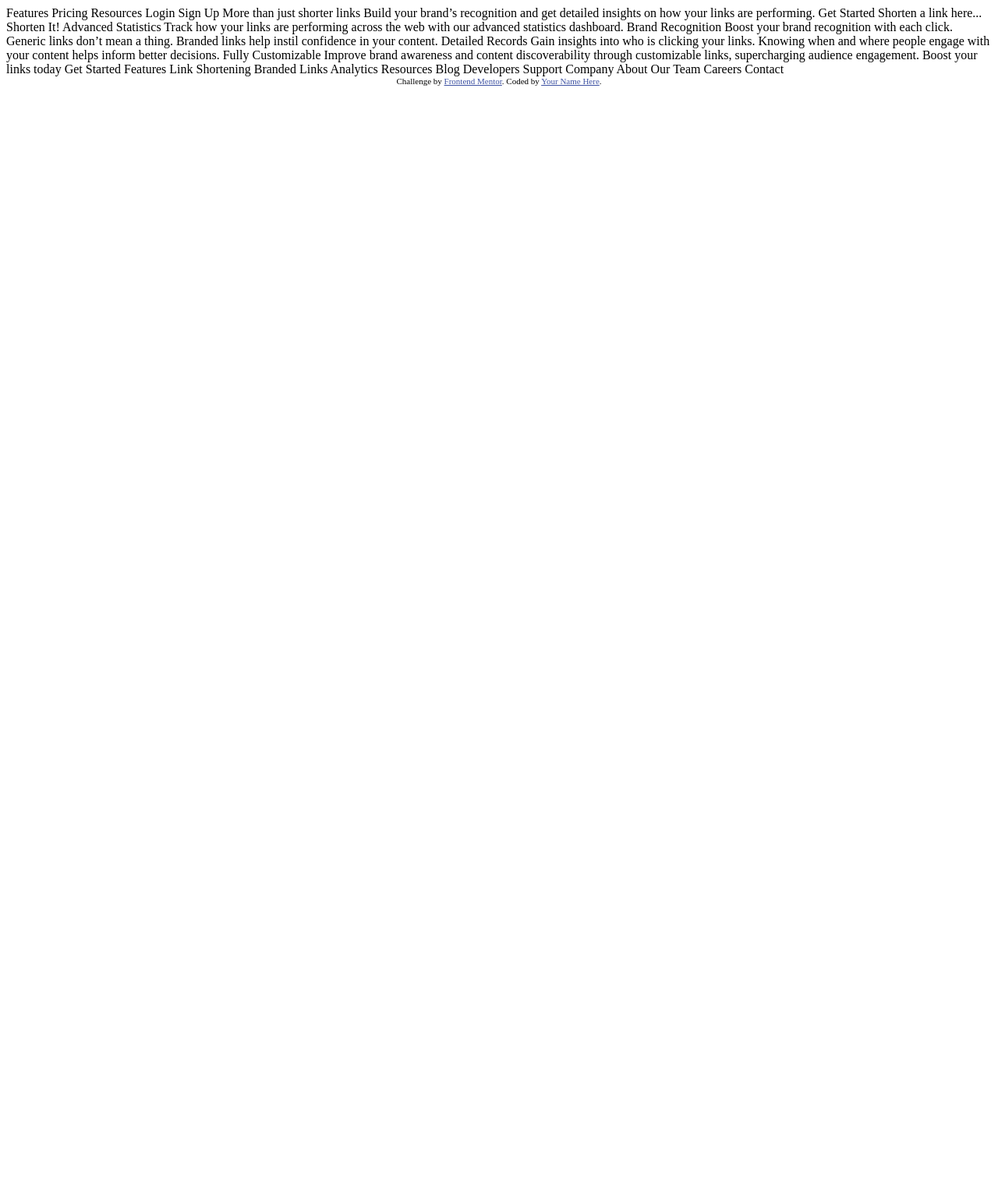
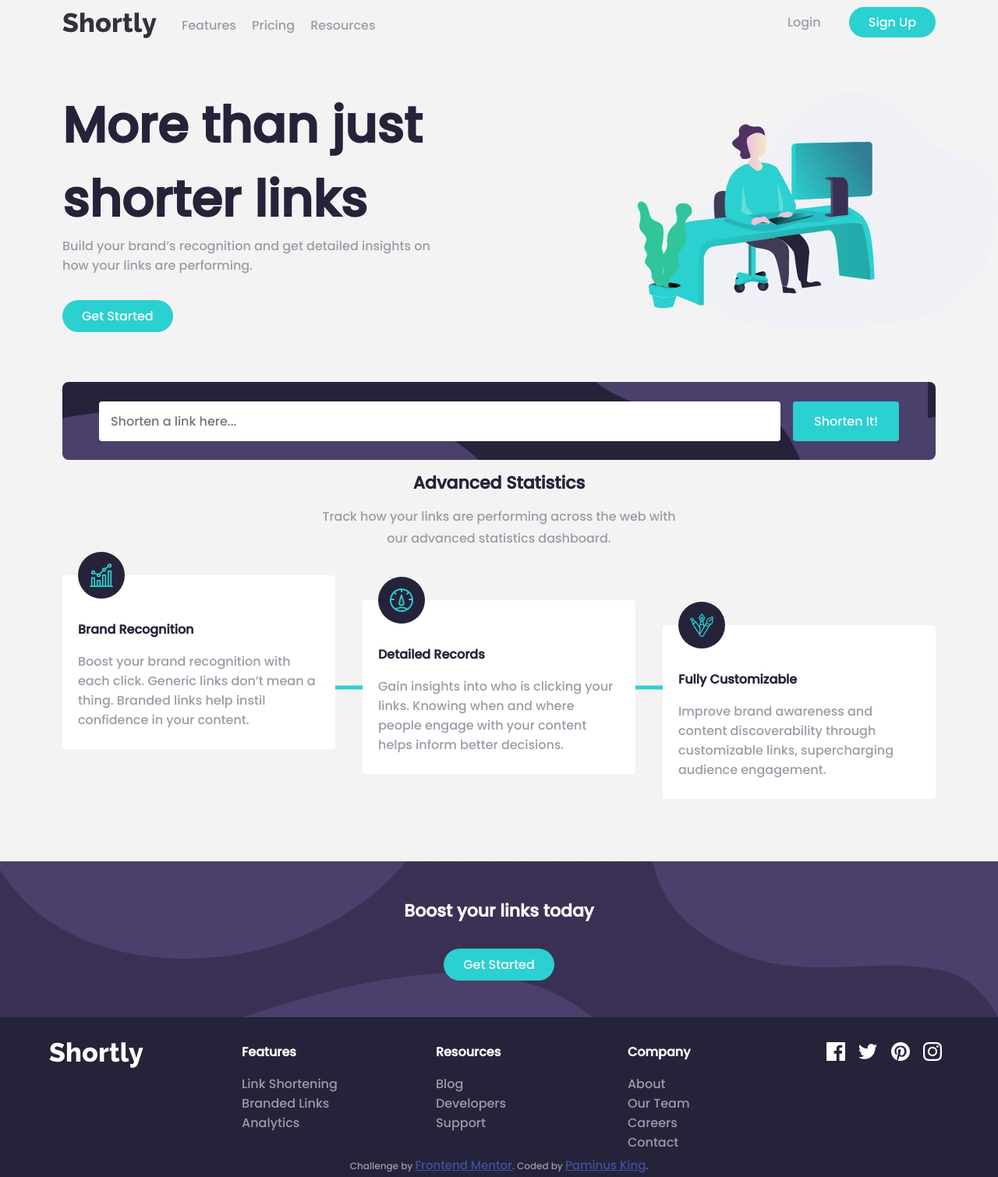
Before and after one commit to paminus-kingori/URL-shortening-site, a plain HTML site: page index.html in a window 1280 px wide. Shown: the whole page at 78% size. Before the commit the page ends 800 px from the top, so only its background shows below. Drawn offline with nearby package versions, Linux system fonts and the light colour scheme.

Commit message:
so far so good

```diff
--- a/index.html
+++ b/index.html
@@ -7,79 +7,179 @@
   <link rel="icon" type="image/png" sizes="32x32" href="./images/favicon-32x32.png">
 
   <title>Frontend Mentor | Shortly URL shortening API Challenge</title>
+  <link rel="stylesheet" href="style.css">
+  <script src="https://cdnjs.cloudflare.com/ajax/libs/axios/0.21.1/axios.min.js"></script>
 
   <!-- Feel free to remove these styles or customise in your own stylesheet 👍 -->
-  <style>
-    .attribution { font-size: 11px; text-align: center; }
-    .attribution a { color: hsl(228, 45%, 44%); }
-  </style>
+
 </head>
 <body>
+<main>
+  <nav>
+    <aside>
+    <img src="images/logo.svg" alt="logo">
+  <article class="links">
+    <small>Features</small>
+  <small>Pricing</small>
+  <small>Resources</small>
+  </article>
+</aside>
 
-  Features
-  Pricing
-  Resources
+  <article class="registration">
+ <a href="#"> <small>Login</small></a>
+  <a href="#" class="sign-up"><small>Sign Up</small></a>
+</article>
 
-  Login
-  Sign Up
+  <!-- for mobile display  -->
+  <aside class="mobile-menu">
+    <img src="images/icon-hamburger.svg" class="menu-icon" alt="menu">
+    <!-- <img src="images/icon-close.svg" alt="close" class="close-icon"> -->
+    <div class="mobile-links">
+      <small>Features</small>
+      <small>Pricing</small>
+      <small>Resources</small>
+      <br>
+      <small>Login</small>
+      <small class="sign-up">Sign Up</small>
+    </div>
+  </aside>
+  </nav>
 
-  More than just shorter links
+  <section class="landing">
+          <aside class="left">
+        <strong>More than just shorter links</strong>
 
-  Build your brand’s recognition and get detailed insights
-  on how your links are performing.
+        <article class="text">Build your brand’s recognition and get detailed insights
+          on how your links are performing.</article>
 
-  Get Started
+          <button class="get">Get Started</button>
+      </aside>
+      <img src="images/illustration-working.svg" alt="working svg" class="work-svg">
 
-  Shorten a link here...
+  </section>
 
-  Shorten It!
+<section class="pad">
+  <section class="short-sect">
 
-  Advanced Statistics
+    <input type="text" class="search" placeholder="Shorten a link here...">
 
+    <button type="submit" class="submit-btn">Shorten It!</button>
+</section>
+
+  <!-- links will be displayed here  -->
+  <aside class="results-sect">
+    <!-- <div class="result-bar">
+      <article class="original">
+          https:origi.com
+      </article>
+      <article class="new">
+         bit.new.com
+      </article>
+      <button class="copy">
+        Copy
+      </button>
+    </div> -->
+  </aside>
+
+
+<article class="advanced"><strong>  Advanced Statistics </strong>
+
+      <article class="advanced-text">
       Track how your links are performing across the web with our
       advanced statistics dashboard.
+      </article>
+</article>
 
-  Brand Recognition
+<section class="brand">
+
+      <aside>
+      <picture><img src="images/icon-brand-recognition.svg" alt="brand recognition svg"></picture>
+    <strong> Brand Recognition</strong>
+        <article class="brand-text">
 
       Boost your brand recognition with each click. Generic links don’t
       mean a thing. Branded links help instil confidence in your content.
+        </article>
+    </aside>
 
-  Detailed Records
+    <aside>
+      <picture>      <img src="images/icon-detailed-records.svg" alt="detailed icon">     </picture>
+    <strong>  Detailed Records</strong>
 
+    <article class="brand-text">
       Gain insights into who is clicking your links. Knowing when and where
       people engage with your content helps inform better decisions.
+    </article>
+    </aside>
 
-  Fully Customizable
+      <aside>
+       <picture> <img src="images/icon-fully-customizable.svg" alt="fully customizable"></picture>
+    <strong>    Fully Customizable</strong>
 
+    <article class="brand-text">
       Improve brand awareness and content discoverability through customizable
       links, supercharging audience engagement.
+    </article>
 
-  Boost your links today
+      </aside>
+</section>
+</section>
 
-  Get Started
+<section class="boost">
+      <strong>Boost your links today</strong>
 
-  Features
+      <button class="get ">Get Started</button>
+</section>
 
-  Link Shortening
-  Branded Links
-  Analytics
+<footer>
+        <div class="logo">
+          <img src="images/white-logo.svg" alt="logo">
+        </div>
 
-  Resources
+      <aside>
+          <strong>Features</strong>
+            <ul>
 
-  Blog
-  Developers
-  Support
+        <li>Link Shortening</li>
+        <li>Branded Links</li>
+        <li>Analytics</li>
+            </ul>
+      </aside>
 
-  Company
+      <aside>
+        <strong>Resources</strong>
+          <ul>
 
-  About
-  Our Team
-  Careers
-  Contact
+        <li>Blog</li>
+        <li>Developers</li>
+        <li>Support</li>
+          </ul>
+      </aside>
+
+        <aside>
+        <strong>Company</strong>
+
+       <ul>
+        <li>About</li>
+        <li>Our Team</li>
+        <li>Careers</li>
+        <li>Contact</li>
+       </ul>
+        </aside>
+
+        <aside class="icons">
+          <img src="images/icon-facebook.svg" alt="facebook">
+          <img src="images/icon-twitter.svg" alt="twitter">
+          <img src="images/icon-pinterest.svg" alt="pinterest">
+          <img src="images/icon-instagram.svg" alt="instagram">
+        </aside>
 
         <div class="attribution">
           Challenge by <a href="https://www.frontendmentor.io?ref=challenge" target="_blank">Frontend Mentor</a>.
-    Coded by <a href="#">Your Name Here</a>.
+          Coded by <a href="https://paminus-kingori.github.io/portfolio/" target="_blank">Paminus King</a>.
         </div>
+</footer>
+  </main>
+  <script src="script.js"></script>
 </body>
 </html>
--- /dev/null
+++ b/script.js
@@ -0,0 +1,56 @@
+const base = 'https://api.shrtco.de/v2/';
+
+let input = document.querySelector('.search');
+// console.log(input);
+const submit = document.querySelector('.submit-btn');
+// let original = document.querySelector('.original');
+// let newLink = document.querySelector('.new')
+const resultHolder = document.querySelector('.results-sect')
+
+
+const creator = (ori,shorti) =>{
+        const resBar = document.createElement("div")
+
+        const originalLink = document.createElement("article")
+        const newLink = document.createElement("article")
+        const copyBtn = document.createElement("button")
+
+        resBar.setAttribute("class","result-bar")
+        originalLink.setAttribute("class","original")
+        newLink.setAttribute("class","new")
+        copyBtn.setAttribute("class","copy")
+
+        copyBtn.textContent= "Copy";
+        originalLink.textContent = ori;
+        newLink.textContent = shorti;
+
+        resultHolder.appendChild(resBar);
+        resBar.appendChild(originalLink);
+        resBar.appendChild(newLink);
+        resBar.appendChild(copyBtn);
+}
+
+submit.addEventListener('click',()=>{
+
+    fetch(`${base}shorten?url=${input.value}`)
+.then(
+    data =>{
+        return data.json()
+    })
+.then((data) =>{
+    console.log(data)
+    console.log(`${data.result.full_short_link}`)
+    console.log(`${data.result.original_link}`)
+
+    // original.innerHTML = `${data.result.original_link}`;
+    // newLink.innerHTML = `${data.result.full_short_link}`;
+
+    creator(`${data.result.original_link}`,`${data.result.full_short_link}`)
+
+})
+.catch(
+    (error)=>{
+        alert("error")
+    }
+)
+})
--- /dev/null
+++ b/style.css
@@ -0,0 +1,400 @@
+@import url('https://fonts.googleapis.com/css2?family=Poppins:wght@500&display=swap');
+
+*{
+    margin:0;
+    padding:0;
+    box-sizing: border-box;
+    font-family: 'Poppins',sans-serif;
+    font-size: 16px;
+    color:hsl(257, 7%, 63%);
+}
+body{
+    margin:0;
+    background-color: #f3f3f3;
+}
+.mobile-menu{
+    display:none;
+   padding:5px 10px;
+    flex-direction: column;
+    position: relative;
+    background-color: #ffffff;
+    width:max-content;
+}
+.close-icon{
+    display:none;
+}
+.mobile-links{
+    display:none;
+    position: absolute;
+    right: 6px;
+    top: 30px;
+    width: max-content;
+    padding: 10px 20px;
+    background: #0000006e;
+}
+.mobile-menu:hover  .mobile-links{
+display:block;
+}
+nav{
+    display: flex;
+    width: 100%;
+    justify-content: space-between;
+    padding: 1rem 5rem 3rem 5rem;
+}
+nav aside{
+    display: flex;
+    place-items: center;
+}
+.links{
+    margin-left: 2rem;
+}
+.links small:nth-child(2){
+    margin: 0 1rem;
+}
+.registration a{
+    text-decoration: none;
+}
+.sign-up{
+    margin-left: 2rem;
+    padding: 8px 25px;
+    background: #2bd0d0;
+    border-radius: 30px;
+}
+.sign-up:hover{
+    background: #6af7f7;
+}
+.sign-up small{
+    color: white;
+
+}
+.work-svg{
+    width: 300px;
+    /* height: 400px; */
+    flex-grow: 0.4;
+}
+.landing{
+    font-size: 18px;
+
+    display: flex;
+    flex-wrap: wrap-reverse;
+    place-items: center;
+    justify-content: space-between;
+    padding: 1rem 0 3rem 5rem;
+}
+.result-bar{
+    display: flex;
+    width: 100%;
+    justify-content: space-between;
+    place-items:center;
+    background: white;
+    padding: 8px;
+    border-radius: 4px;
+
+    animation: scaler .5s cubic-bezier(0.15, 2.07, 0.99, 0.26);
+}
+
+
+@keyframes scaler{
+    0%{
+        transform:translateY(-25px);
+        opacity: 0.7;
+    }
+    100%{
+        transform:none;
+        opacity: 1;
+    }
+}
+
+
+.original{
+    flex: 0.95;
+}
+.copy{
+    padding: 5px 25px;
+    background: #2bd0d0;
+    border-radius: 4px;
+    outline: none;
+    cursor: pointer;
+    border: none;
+    color: white;
+}
+.copy:hover{
+    background:#6af7f7;
+}
+.left{
+    max-width: 495px;
+}
+.left strong{
+    font-size: 5vw;
+    color: #25233a;
+    font-weight: 700;
+}
+.get{
+    padding: 8px 25px;
+    background: #2bd0d0;
+    border-radius: 30px;
+    outline: none;
+    border: none;
+    color: white;
+    cursor: pointer;
+    margin-top: 2rem;
+    /* font-size: 18px; */
+
+}
+.get:hover{
+    background:#6af7f7;
+}
+.pad{
+    padding: 1rem 5rem 3rem 5rem;
+
+}
+.short-sect{
+    width: 100%;
+    height: 100px;
+    border-radius: 8px;
+    background: url('images/bg-shorten-desktop.svg'),linear-gradient(45deg,#25233a,#25233a);
+    display: flex;
+    flex-wrap: wrap;
+    place-items: center;
+    margin-bottom: 0.8rem;
+    justify-content: center;
+}
+.search{
+    flex: 0.9;
+    border-radius: 4px;
+    padding: 13px 15px;
+    outline: none;
+    border: none;
+}
+.submit-btn{
+    padding: 13px 27px;
+    background: #2bd0d0;
+    border-radius: 4px;
+    outline: none;
+    border: none;
+    color: white;
+    margin-left: 1rem;
+    cursor: pointer;
+}
+.submit-btn:hover{
+    background: #6af7f7;
+}
+.advanced{
+    text-align: center;
+    display: flex;
+    place-items: center;
+    justify-content: center;
+    flex-direction: column;
+}
+.advanced strong{
+    color: #25233a;
+    font-weight: 700;
+    font-size: 22px;
+}
+.advanced-text{
+    margin-top: 0.8rem;
+    line-height: 1.8;
+    max-width: 480px;
+}
+.brand{
+    flex-wrap: wrap;
+    display: flex;
+    justify-content: space-between;
+    margin: 2rem 0;
+    position: relative;
+}
+.brand::before{
+    content: '';
+    position: absolute;
+    height: 5px;
+    width: 100%;
+    background-color: #2bd0d0;
+    top: 50%;
+    transform: translateY(-50%);
+}
+.brand aside{
+    background: white;
+    /* box-shadow: 0px 0px 6px #00000047; */
+    border-radius: 4px;
+    padding: 25px 20px;
+    max-width: 350px;
+    height: max-content;
+    display: flex;
+    flex-direction: column;
+    position: relative;
+}
+.brand aside:nth-child(2){
+margin-top: 2rem;
+}
+.brand aside:nth-child(3){
+margin-top: 4rem;
+}
+.brand aside img{
+    width: 30px;
+    height: 30px;
+}
+.brand aside picture{
+    position: absolute;
+    background: #25233a;
+    width: 60px;
+    height: 60px;
+    border-radius: 50%;
+    top: -30px;
+    display: flex;
+    place-items: center;
+    justify-content: center;
+}
+.brand aside strong{
+margin:2rem 0 1rem 0;
+color: #25233a;
+font-weight: 700;
+}
+.boost{
+    height: 200px;
+    background: url('images/bg-boost-desktop.svg'),linear-gradient(45deg,hsl(257, 27%, 26%), hsl(257, 27%, 26%));
+    display: flex;
+    place-items: center;
+    justify-content: center;
+    flex-direction: column;
+}
+.boost strong{
+    color: #ffffff;
+    font-weight: 700;
+    font-size: 22px;
+}
+footer{
+    flex-wrap: wrap;
+    display: flex;
+    padding: 2rem 0;
+    background:  #25233a;
+    justify-content: space-around;
+    position: relative;
+    color: #ffffff;
+}
+footer aside{
+    height: max-content;
+    min-width: 120px;
+}
+aside ul{
+    list-style-type: none;
+    margin-top: 1rem;
+}
+footer aside strong{
+    color: white;
+}
+.icons{
+    flex-grow: 0.1;
+    display: flex;
+    place-items: center;
+    justify-content: space-around;
+}
+
+
+.attribution {
+    font-size: 12px;
+     text-align: center;
+    position: absolute;
+    bottom: 2%;
+}
+.attribution a {
+     color: hsl(228, 45%, 44%);
+font-size: 15px; }
+
+
+
+/* responsiveness  */
+
+@media screen and (max-width:500px){
+    nav{
+        padding:15px;
+    }
+.brand::before{
+    height: 100%;
+    width: 5px;
+    background-color: #2bd0d0;
+    top: 50%;
+    transform: translateY(-50%);
+    left: 50%;
+}
+.pad {
+    padding: 15px;
+}
+.landing{
+    justify-content: center;
+    padding: 15px;
+    text-align: center;
+}
+.short-sect{
+    margin-bottom: 40px;
+    height: 125px;
+    flex-direction: column;
+    justify-content: space-evenly;
+    place-items:center;
+    background: url(images/bg-shorten-mobile.svg),linear-gradient(45deg,#25233a,#25233a);
+}
+.search, .submit-btn{
+    width: 90%;
+    padding: 8px 6px;
+    margin:0;
+    flex:0;
+}
+.work-svg{
+    padding: 5px;
+    width: 100%;
+}
+.links,.registration{
+    display:none;
+}
+footer{
+    flex-direction: column;
+    padding-bottom: 5rem;
+    /* justify-content: center; */
+    place-items: center;
+    text-align: center;
+}
+footer aside {
+    height: max-content;
+    min-width: 120px;
+    margin: 20px 5px;
+}
+.icons{
+    width:50%;
+}
+.brand aside{
+    text-align: center;
+    place-items: center;
+}
+.brand aside:nth-child(3),.brand aside:nth-child(2) {
+    margin-top: 3rem;
+}
+.boost{
+    background: url('images/bg-boost-mobile.svg'),linear-gradient(45deg,hsl(257, 27%, 26%), hsl(257, 27%, 26%));
+
+}
+.mobile-menu{
+    display:flex;
+    text-align:center;
+}
+
+.mobile-menu small{
+    display:block;
+    margin-bottom: 10px;
+    color:white;
+}
+.sign-up{
+    margin:0;
+}
+.original{
+    width: 100%;
+    /* text-decoration: underline; */
+    border-bottom: 1px solid #9e9aa77d;
+}
+.new{
+    width:100%;
+}
+.copy{
+    width: 100%;
+
+    margin-top: 11px;
+}
+}
```
Also changed, not shown: images/icon-close.svg (added), images/icon-hamburger.svg (added), images/spinner.svg (added), images/white-logo.svg (added). Lines whose indentation alone changed are shown as unchanged.
